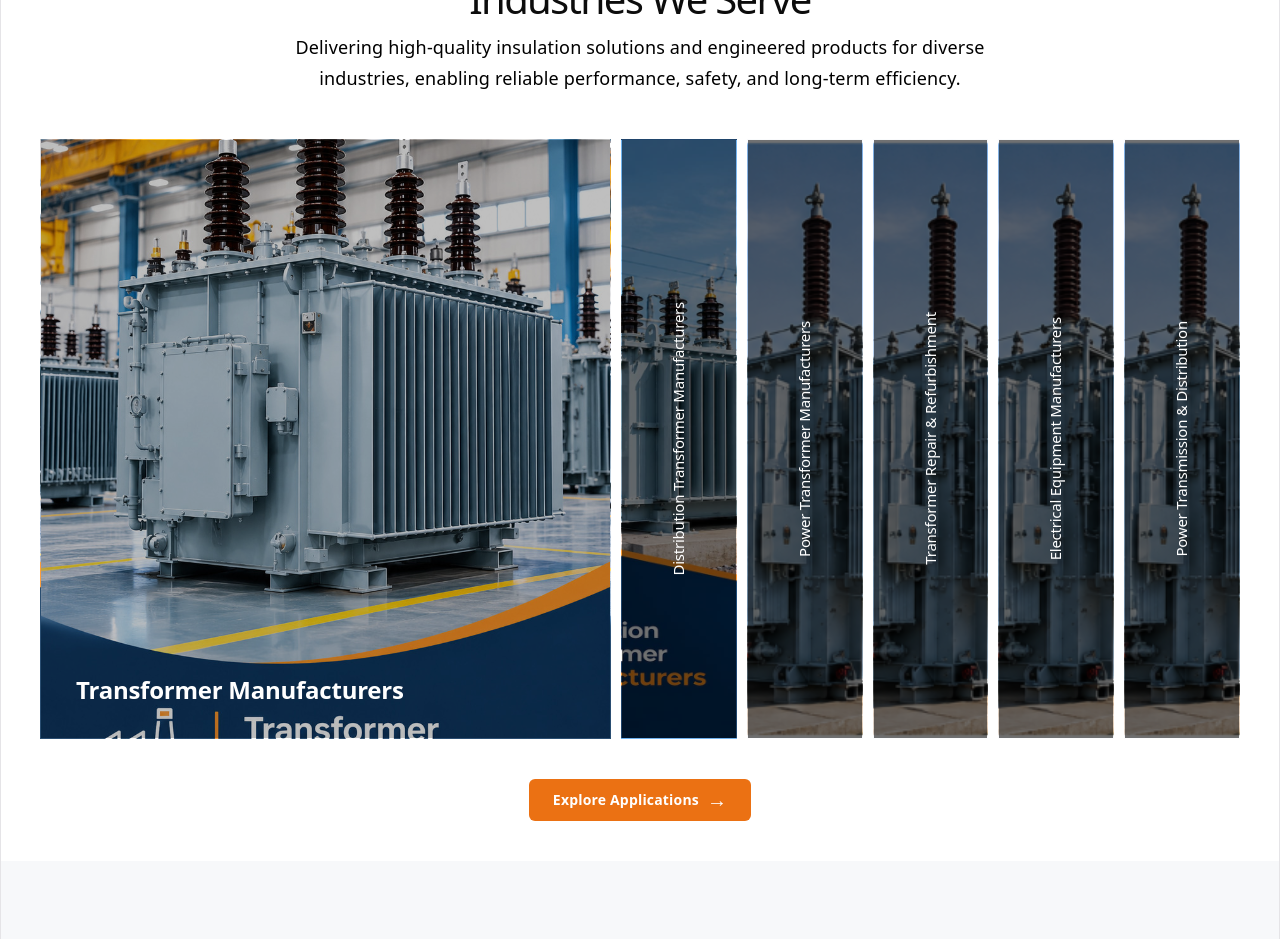
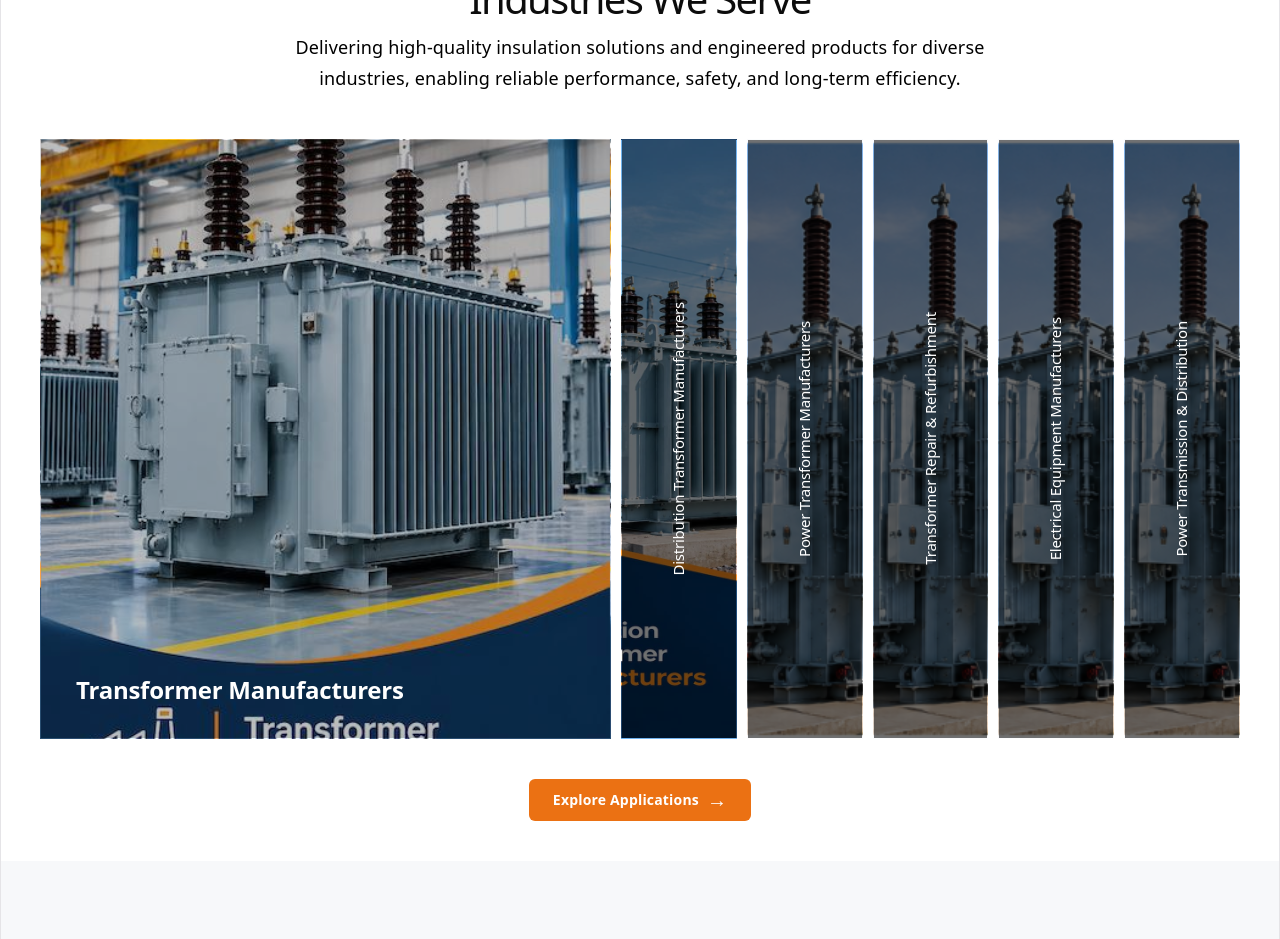
Before and after one commit to SunPune/deltatrafo, a React (Vite) app: page / in a window 1280 px wide. Shown: the part 1600-2539 px from the top of the page. Built offline with nearby package versions, Linux system fonts and the light colour scheme; no server answers.

Commit message:
Update IndustrySection.jsx - tm-is image replaced

```diff
--- a/src/components/IndustrySection.jsx
+++ b/src/components/IndustrySection.jsx
@@ -5,7 +5,7 @@ const industries = [
   {
     id: 1,
     title: "Transformer Manufacturers",
-    image: "/images/transformerm-anufacturing-excellence.jpeg",
+    image: "/images/tm-is.jpg",
   },
   {
     id: 2,
```
